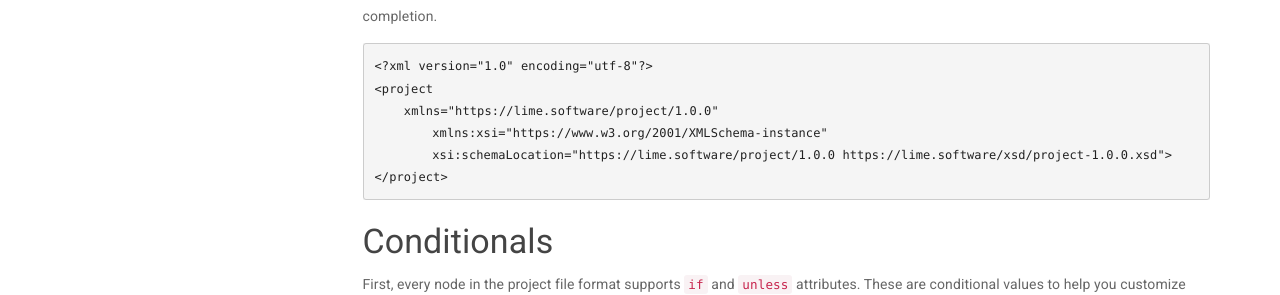
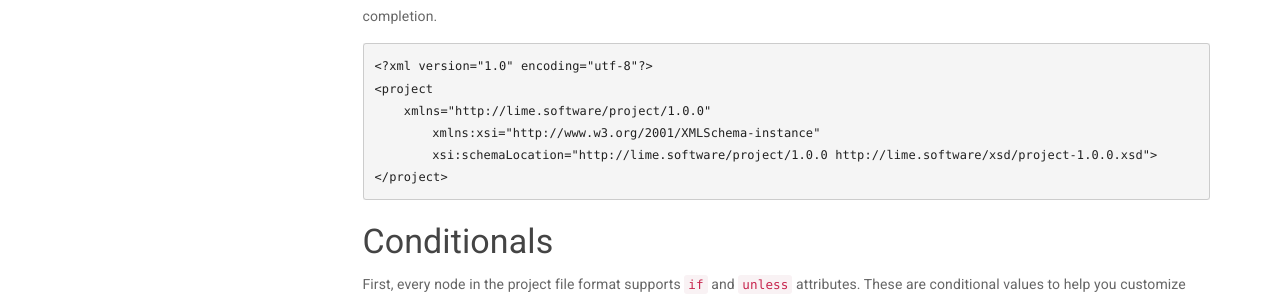
Before and after one commit to openfl/lime.openfl.org, a Jekyll site: the page built from _docs/project-files/xml-format.md, in a window 1280 px wide and 900 px high. Shown: the part 413-708 px from the top of the window. Built offline with Jekyll 4.4.1, drawn with Linux system fonts in a browser that asks for light colours; nearby versions of some CDN libraries; part of the change alters nothing that is shown.

Commit message:
remove https from schema

```diff
--- a/_docs/project-files/xml-format.md
+++ b/_docs/project-files/xml-format.md
@@ -12,9 +12,9 @@ If you are using an XSD aware XML editor you can use the following declaration t
 
     <?xml version="1.0" encoding="utf-8"?>
     <project
-        xmlns="https://lime.software/project/1.0.0"
-		xmlns:xsi="https://www.w3.org/2001/XMLSchema-instance"
-		xsi:schemaLocation="https://lime.software/project/1.0.0 https://lime.software/xsd/project-1.0.0.xsd">
+        xmlns="http://lime.software/project/1.0.0"
+		xmlns:xsi="http://www.w3.org/2001/XMLSchema-instance"
+		xsi:schemaLocation="http://lime.software/project/1.0.0 http://lime.software/xsd/project-1.0.0.xsd">
     </project>
 
 ### Conditionals
```
Also changed, not shown: 1 other file.
